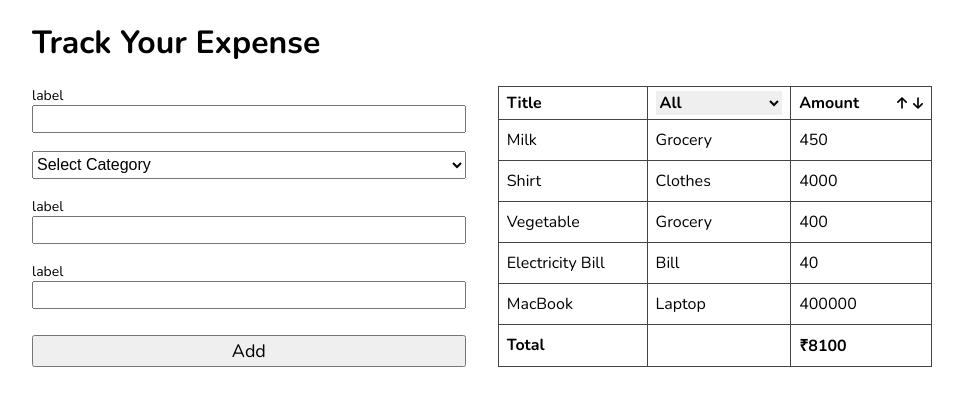
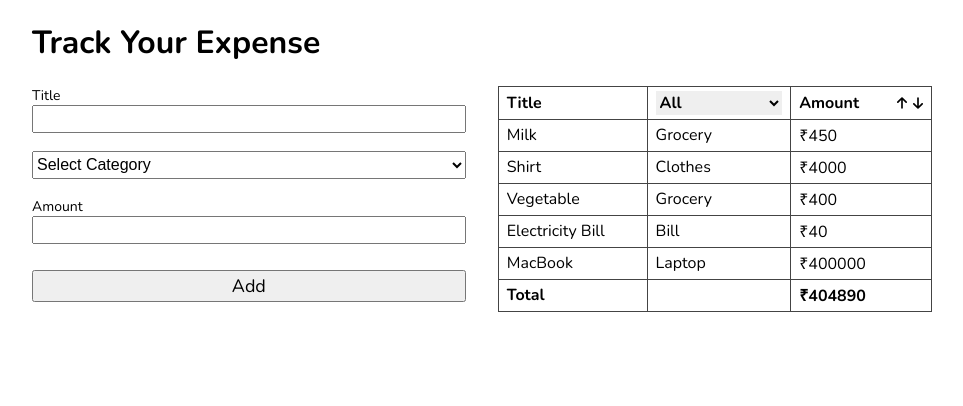
Before and after one commit to Vaibhav9172364566-tambe/React_Forms, a React (Create React App) app in the folder formwork/: page / in a window 1280 px wide. Shown: the top 406 px of the page, without its empty margins (158-1121 px from the left). Built offline with nearby package versions, Linux system fonts and the light colour scheme.

Commit message:
create custom hooks by useFilter.js

```diff
--- a/formwork/src/App.css
+++ b/formwork/src/App.css
@@ -26,6 +26,7 @@ main {
 .expense-table {
     width: 100%;
     border-collapse: collapse;
+    align-self: flex-start;
 }
 
 .expense-table select {
--- a/formwork/src/components/ExpenseForm.jsx
+++ b/formwork/src/components/ExpenseForm.jsx
@@ -1,4 +1,5 @@
-import React, { useState } from 'react'
+/* eslint-disable array-callback-return */
+import React, {  useState } from 'react'
 import Input from './Input'
 import Select from './Select'
 
@@ -7,7 +8,6 @@ export default function ExpenseForm({ setExpenses }) {
     title: '',
     category: '',
     amount: '',
-    email: '',
   })
 
   const [errors, setErrors] = useState({})
@@ -19,13 +19,6 @@ export default function ExpenseForm({ setExpenses }) {
     ],
     category: [{ required: true, message: 'Please select a category' }],
     amount: [{ required: true, message: 'Please enter an amount' }],
-    email: [
-      { required: true, message: 'Please enter an email' },
-      {
-        pattern: /^[\w-\.]+@([\w-]+\.)+[\w-]{2,4}$/,
-        message: 'Please enter a valid email',
-      },
-    ],
   }
 
   const validate = (formData) => {
@@ -109,14 +102,6 @@ export default function ExpenseForm({ setExpenses }) {
         onChange={handleChange}
         error={errors.amount}
       />
-      <Input
-        label="Email"
-        id="email"
-        name="email"
-        value={expense.email}
-        onChange={handleChange}
-        error={errors.email}
-      />
       <button className="add-btn">Add</button>
     </form>
   )
--- a/formwork/src/components/ExpenseTable.jsx
+++ b/formwork/src/components/ExpenseTable.jsx
@@ -1,15 +1,24 @@
-import React from 'react'
-
-function ExpenseTable({expenses}) {
-  return (
+/* eslint-disable no-undef */
+/* eslint-disable no-unused-vars */
+import React, { useState } from 'react'
+import { useFilter } from '../hooks/useFilter'
 
 
+export default function ExpenseTable({ expenses }) {
+  const [filteredData, setQuery] = useFilter(expenses, (data) => data.category)
+
+  const total = filteredData.reduce(
+    (accumulator, current) => accumulator + current.amount,
+    0
+  )
+
+  return (
     <table className="expense-table">
       <thead>
         <tr>
           <th>Title</th>
           <th>
-                <select>
+            <select onChange={(e) => setQuery(e.target.value.toLowerCase())}>
               <option value="">All</option>
               <option value="grocery">Grocery</option>
               <option value="clothes">Clothes</option>
@@ -28,9 +37,7 @@ function ExpenseTable({expenses}) {
                 className="arrow up-arrow"
               >
                 <title>Ascending</title>
-                    <path
-                      d="M214.6 41.4c-12.5-12.5-32.8-12.5-45.3 0l-160 160c-12.5 12.5-12.5 32.8 0 45.3s32.8 12.5 45.3 0L160 141.2V448c0 17.7 14.3 32 32 32s32-14.3 32-32V141.2L329.4 246.6c12.5 12.5 32.8 12.5 45.3 0s12.5-32.8 0-45.3l-160-160z"
-                    />
+                <path d="M214.6 41.4c-12.5-12.5-32.8-12.5-45.3 0l-160 160c-12.5 12.5-12.5 32.8 0 45.3s32.8 12.5 45.3 0L160 141.2V448c0 17.7 14.3 32 32 32s32-14.3 32-32V141.2L329.4 246.6c12.5 12.5 32.8 12.5 45.3 0s12.5-32.8 0-45.3l-160-160z" />
               </svg>
               <svg
                 xmlns="http://www.w3.org/2000/svg"
@@ -39,35 +46,26 @@ function ExpenseTable({expenses}) {
                 className="arrow down-arrow"
               >
                 <title>Descending</title>
-                    <path
-                      d="M169.4 470.6c12.5 12.5 32.8 12.5 45.3 0l160-160c12.5-12.5 12.5-32.8 0-45.3s-32.8-12.5-45.3 0L224 370.8 224 64c0-17.7-14.3-32-32-32s-32 14.3-32 32l0 306.7L54.6 265.4c-12.5-12.5-32.8-12.5-45.3 0s-12.5 32.8 0 45.3l160 160z"
-                    />
+                <path d="M169.4 470.6c12.5 12.5 32.8 12.5 45.3 0l160-160c12.5-12.5 12.5-32.8 0-45.3s-32.8-12.5-45.3 0L224 370.8 224 64c0-17.7-14.3-32-32-32s-32 14.3-32 32l0 306.7L54.6 265.4c-12.5-12.5-32.8-12.5-45.3 0s-12.5 32.8 0 45.3l160 160z" />
               </svg>
             </div>
           </th>
         </tr>
       </thead>
       <tbody>
-
-
-          {
-  expenses.map(({ id, title, category, amount }) => (
+        {filteredData.map(({ id, title, category, amount }) => (
           <tr key={id}>
             <td>{title}</td>
             <td>{category}</td>
-      <td>{amount}</td>
+            <td>₹{amount}</td>
           </tr>
-  ))
-}
+        ))}
         <tr>
           <th>Total</th>
           <th></th>
-              <th>₹8100</th>
+          <th>₹{total}</th>
         </tr>
       </tbody>
     </table>
-
   )
 }
-
-export default ExpenseTable
--- a/formwork/src/components/Input.jsx
+++ b/formwork/src/components/Input.jsx
@@ -1,22 +1,11 @@
 import React from 'react'
 
-function Input({Label,id,name,value,onChange,error})
-{
+export default function Input({ label, id, name, value, onChange, error }) {
   return (
-    <>
-        <div className="input-container">
-        <label htmlFor={id}>label</label>
-        <input
-          id={id}
-          name={name}
-          value={value}
-          onChange={onChange}
-
-        />
-        <p className='error'>{error}</p>
-      </div>
-    </>
+    <div className="input-container">
+      <label htmlFor={id}>{label}</label>
+      <input id={id} name={name} value={value} onChange={onChange} />
+      <p className="error">{error}</p>
+    </div>
   )
 }
-
-export default Input
--- /dev/null
+++ b/formwork/src/hooks/useFilter.js
@@ -0,0 +1,11 @@
+import { useState } from 'react'
+
+export function useFilter(dataList, callback) {
+  const [query, setQuery] = useState('')
+
+  const filteredData = dataList.filter((data) =>
+    callback(data).toLowerCase().includes(query)
+  )
+
+  return [filteredData, setQuery]
+}
```
Lines whose indentation alone changed are shown as unchanged.
